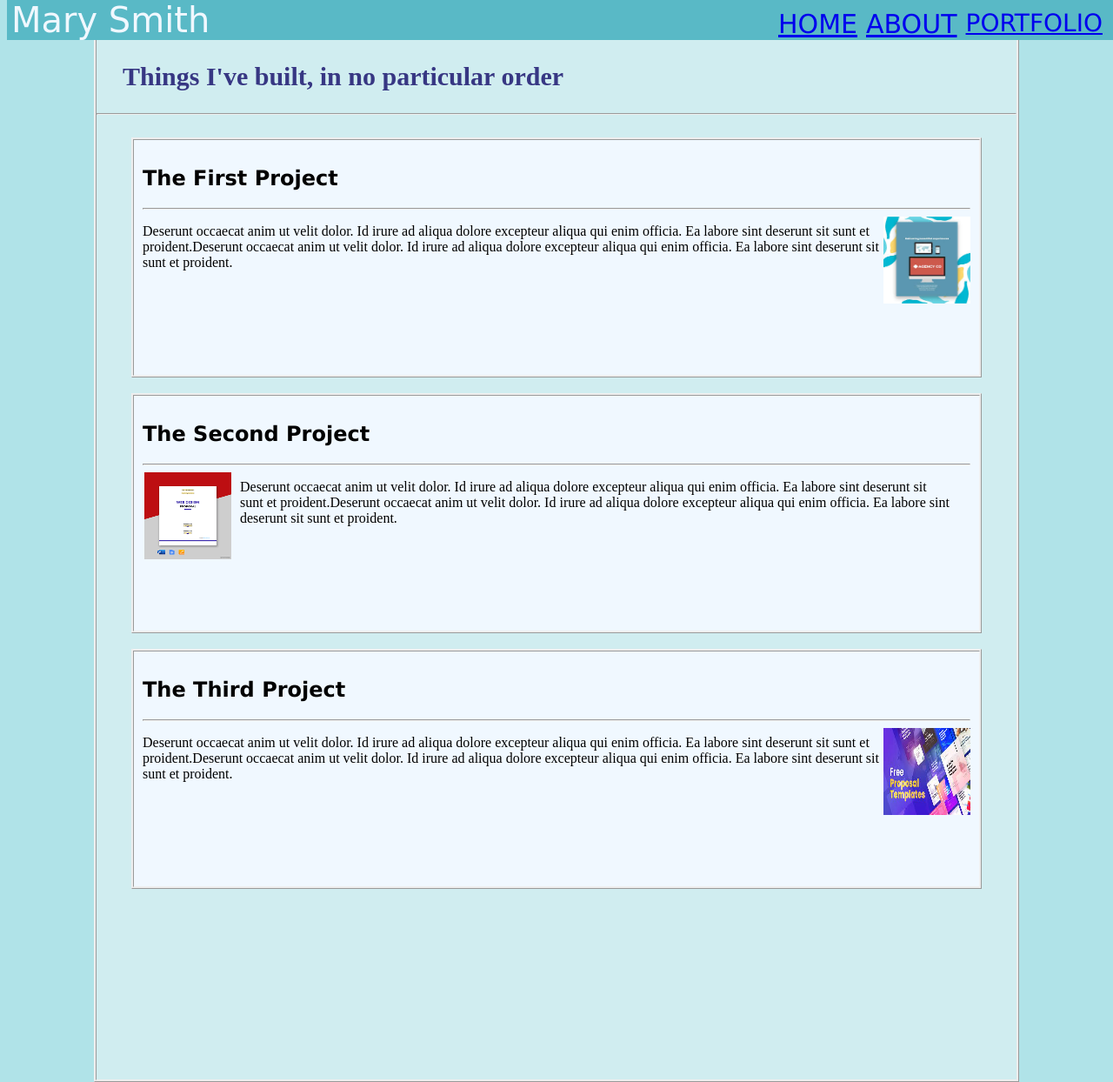
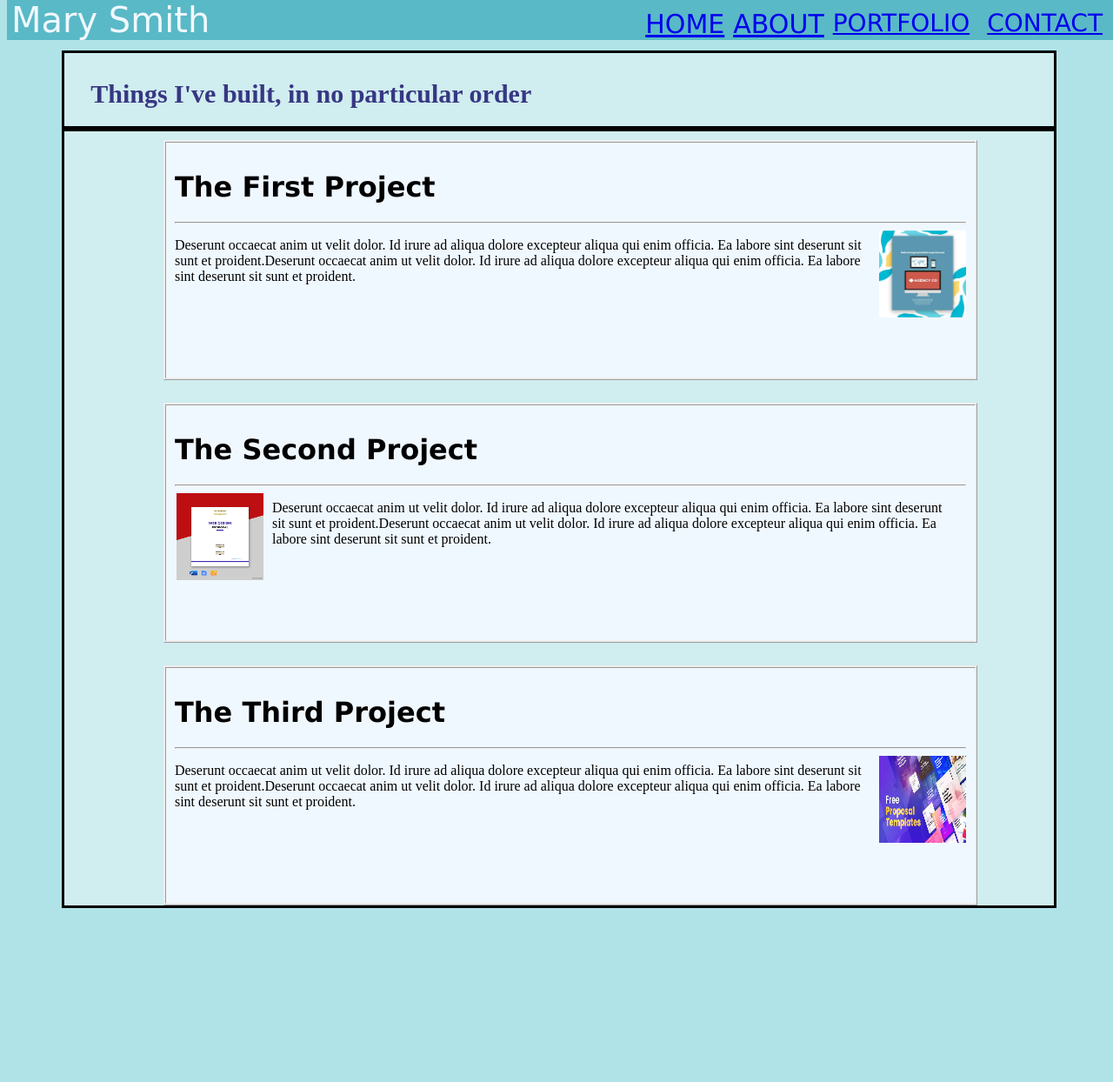
Before and after one commit to Tonansis-Ceja-Personal-Website/PersonalSite, a plain HTML site: page portfolio.html in a window 1280 px wide. Shown: the whole page at 87% size. After the commit the page ends 1052 px from the top, so only its background shows below. Drawn offline with Linux system fonts and the light colour scheme.

Commit message:
uploaded portfolio file with changes.
Added CSS grid. and animation. some text moves onto page when loaded.

```diff
--- a/portfolio.html
+++ b/portfolio.html
@@ -1,37 +1,103 @@
 <!doctype html>
 <html lang="en-US">
 
+<!-- The head tag gives you informatin about the web page -->
+
 <head>
-          <meta charset="UTF-8"/>
+     <meta charset="UTF-8">
+     <meta http-equiv="X-U-Compatible" content="IE=edge">
      <meta name="viewport"
            content="width=device-width, initial-scale=1"/>
 
-     <!-- Writes Personal Site on the tab -->
-           <title> Personal Site</title>
+           <!-- Displays "Personal Site Improved" on the tab -->
+           <title> Personal Site Improved</title>
 
-     <!-- Links the css file to my html file to use External CSS -->
+           <!-- Links the css file to my html file so I can use external CSS-->
            <link rel="stylesheet" href="style.css">
 
+           <!-- Links to my javascript file-->
+           <script src = "javascript.js"> </script>
+
+           <!-- In this style tag classes are declared
+                and a 2 row grid is created in which background colors are set.
+                first row has no background. Another class is declared which
+                creates a nested grid in the first row of the first grid. Nested
+                grid contains 3 row(rows are divided by 3 equal fractions)
+                which have the same background color.
+                For the body of this a background is set to an image with no
+                repeat and covers the whole page.
+                 -->
+                 <!-- I used the units  em and px  and maxcontent-->
+          <style>
+
+                    .wrapper{
+                             display:grid;
+                             grid-template-rows:max-content;
+                             grid-gap:1em;
+                            }
+
+                     .wrapper>div:nth-child(1){
+                                               background:none;
+                                              }
+
+
+                     .wrapper>div:nth-child(2){
+                                               background:none;
+                                              }
+
+
+                      .nestedWrapper{
+                                    display:grid;
+                                    grid-template-rows:max-content;
+                                    grid-gap:1em;
+                                   }
+
+
+                      .nestedWrapper>div:nth-child(1){
+                                                    background: aliceblue;
+                                                     }
+
+                     .nestedWrapper>div:nth-child(2) {
+                                                   background: aliceblue;
+                                                  }
+
+                     .nestedWrapper>div:nth-child(3){
+                                                     background: aliceblue;
+                                                    }
+
+
+
+             </style>
+
+
+
 </head>
-
 
 <body>
 
 <header>
-
-            <!-- Creates a menu navigation bar in header tag-->
+      <!-- Creates a menu navigation bar in the header tag -->
       <!-- Names "navbar" as a class in this DIV section and is used to point
-            to a style declaration in the css file -->
+           to a style declaration in the css file-->
 
       <div class="navbar">
 
+             <!-- using the span tag to write "Mary Smith" in the header.
+                 Having  "Mary Smith" float to left with specific font size, family color
+                 I added padding on left side so "Mary Smith" is not so close to left
+                 edge of page  -->
+
              <span style="font-size:40px; font-family: cursive; float:left;
-                                color:aliceblue; padding-left: 5px" >Mary Smith</span>
+                          color:aliceblue; padding-left: 5px ">
+                          Mary Smith
+             </span>
 
             <!--links in navigation bar. They go to my Portfolio, About and the
                      Home page. All float to right. Assigns font size, margins and
                      adds padding to the right side of link-->
 
+            <a href="contact.html" style="font-size:28px; margin-top:10px;
+                     margin-right:10px;padding-right: 10px; float:right; "> CONTACT</a>
             <a href="portfolio.html" style="font-size:28px; margin-top:10px;
                      margin-right:10px;padding-right: 10px; float:right; "> PORTFOLIO</a>
             <a href="about.html" style="font-size:30px; margin-top:10px;
@@ -42,34 +108,38 @@
       </div>
 </header>
 
- <!-- Creates a section using the article tag. sets background color, margins(left and right),
-      border stle and height -->
+ <!-- row 1 of grid -->
+<div class="wrapper" style="width:90%; margin-left:5%; border:solid;
+            margin-top:20px;background-color: rgb(208, 237, 240);">
 
-<article style="background-color: rgb(208, 237, 240);;margin-left:100px;
-                  margin-right:100px ;border-style:ridge; height:1200px;" >
+        <h1 style="font-size:30px;color:rgb(55, 55, 131);
+                            font-weight:bolder;padding-left: 30px;
+                            margin-top: 30px">
 
-           <!-- using h1 tag to write "Things I've......" . sets font size, color and weight.
-                Adds padding to left and set top margin -->
-
-           <h1 style="font-size:30px;color:rgb(55, 55, 131); font-weight:bolder;
-                  padding-left: 30px; margin-top: 30px">
                     Things I've built, in no particular order
 
                  </h1>
+    </div>
 
-    <hr>
+    <!-- row2 -->
 
-    <!-- adds a line break for spacing of text -->
-    <br>
+    <div class="nestedWrapper" style="width:90%; margin-left:5%;
+               background-color: rgb(208, 237, 240);border:solid;
+               margin-top:80;">
 
-           <!-- Names "box" as a class in this DIV section and its used to point to a style
-                declaration in the css file -->
-           <div class="box">
+              <!-- row 1 of 3  for nested grid-->
+              <div class="box" style="width:80%; margin-left:10%;
+                                      margin-top:10px;border:ridge;">
 
-                <!-- uses H1 tag to write "The First...". and sets font style-->
 
-                <h1 style="font-family:'Lucida Sans', 'Lucida Sans Regular', 'Lucida Grande',
-                'Lucida Sans Unicode', Geneva, Verdana, sans-serif;"> The First Project </h1>
+                      <!-- uses H1 tag to write "The First...". and sets font style
+                           declares class to move text -->
+
+                      <h1 class="movingRight1" style="font-family:'Lucida Sans', 'Lucida Sans Regular',
+                                'Lucida Grande','Lucida Sans Unicode', Geneva,
+                                Verdana, sans-serif;">
+                                The First Project
+                      </h1>
 
                 <!-- Creates a horizontal line across the page -->
                 <hr>
@@ -88,22 +158,21 @@
                         qui enim officia. Ea labore sint deserunt sit sunt et
                         proident.
                     </p>
-
               </div>
-
-    <!-- add a line breaks for spacing of text -->
-
-    <br>
 
                <!-- Names "box" as a class in this DIV section and it's used to point to a style
                 declaration in the css file -->
 
-           <div class="box">
+              <div class="box" style="width:80%; margin-left:10%;
+                                      margin-top:10px;border:ridge;">
 
-                <!-- uses H1 tag to write "The Second...". and sets font style-->
+                     <!-- uses H1 tag to write "The Second...". and sets font style
+                          declares class to move text-->
 
-                <h1 style="font-family:'Lucida Sans', 'Lucida Sans Regular', 'Lucida Grande',
-                        'Lucida Sans Unicode', Geneva, Verdana, sans-serif;"> The Second Project </h1>
+                    <h1 class="movingRight3" style="font-family:'Lucida Sans', 'Lucida Sans Regular', 'Lucida Grande',
+                               'Lucida Sans Unicode', Geneva, Verdana, sans-serif;">
+                               The Second Project
+                    </h1>
 
                           <!-- Creates a horizontal line across the page -->
                           <hr>
@@ -111,34 +180,35 @@
                    <!-- Dispays Project2.jpg image. having it float to left
                     sets height and width and adds padding to left and right -->
 
-                    <img src="project2.png" id="fltLeft" height="100px" width="100px" style="padding-right:10px; padding-left:2px"  >
+                    <img src="project2.png" id="fltLeft" height="100px" width="100px"
+                         style="padding-right:10px; padding-left:2px"  >
 
                    <!-- creates a section using a p tag. adds left and right padding -->
 
-                    <p style="padding-right:20px; padding-left:20px" >Deserunt occaecat anim ut velit dolor. Id irure ad aliqua
+                  <p style="padding-right:20px; padding-left:20px" >Deserunt
+                         occaecat anim ut velit dolor. Id irure ad aliqua
                          dolore excepteur aliqua qui enim officia. Ea labore sint
                         deserunt sit sunt et proident.Deserunt occaecat anim ut
                         velit dolor. Id irure ad aliqua dolore excepteur aliqua
                         qui enim officia. Ea labore sint deserunt sit sunt et
                        proident.
                   </p>
-
               </div>
 
-    <!-- adds line break for spacing of text -->
-    <br>
+              <div class="box" style="width:80%; margin-left:10%;
+                                      margin-top:10px;border:ridge;">
 
-            <!-- Names "box" as a class in this DIV section and it's used to point to a style
-                declaration in the css file -->
+                    <!-- uses H1 tag to write "The Third...". and sets font style
+                          declares class to move text-->
 
-            <div class="box">
-
-                <!-- uses H1 tag to write "The Third...". and sets font style-->
-
-                <h1 style="font-family:'Lucida Sans', 'Lucida Sans Regular', 'Lucida Grande',
-                'Lucida Sans Unicode', Geneva, Verdana, sans-serif;"> The Third Project </h1>
+                    <h1 class= "movingRight5" style="font-family:'Lucida Sans', 'Lucida Sans Regular',
+                              'Lucida Grande','Lucida Sans Unicode', Geneva, Verdana,
+                               sans-serif;">
+                               The Third Project
+                    </h1>
 
                     <!-- Creates a horizontal line across the page -->
+
                     <hr>
 
                     <!-- Dispays Project3.jpg image. having it float to right
@@ -157,9 +227,10 @@
                      </p>
 
               </div>
+    </div>
 
-    </article>
+
+</div >
 
 </body>
-
 </html>
```
Lines whose indentation alone changed are shown as unchanged.
